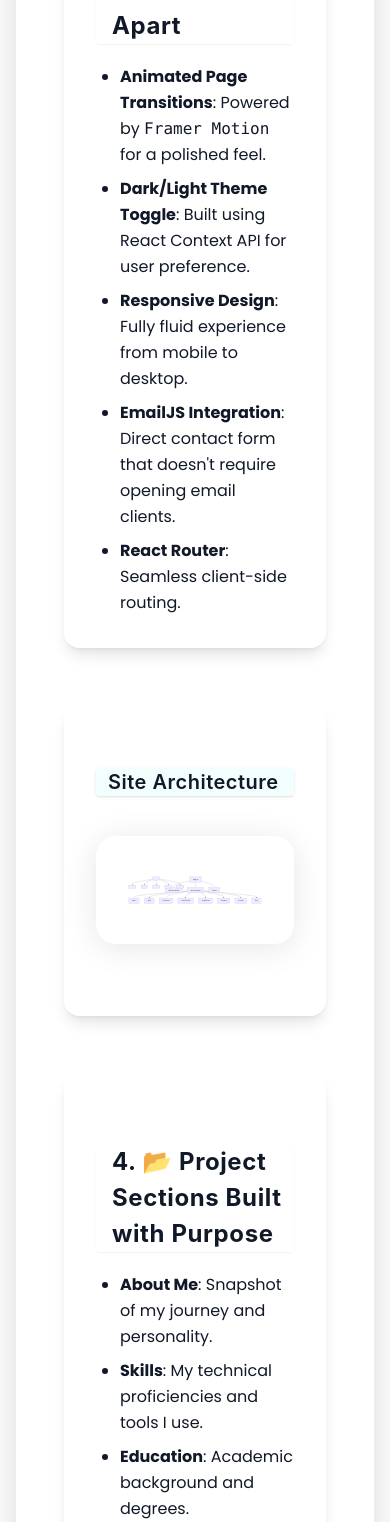
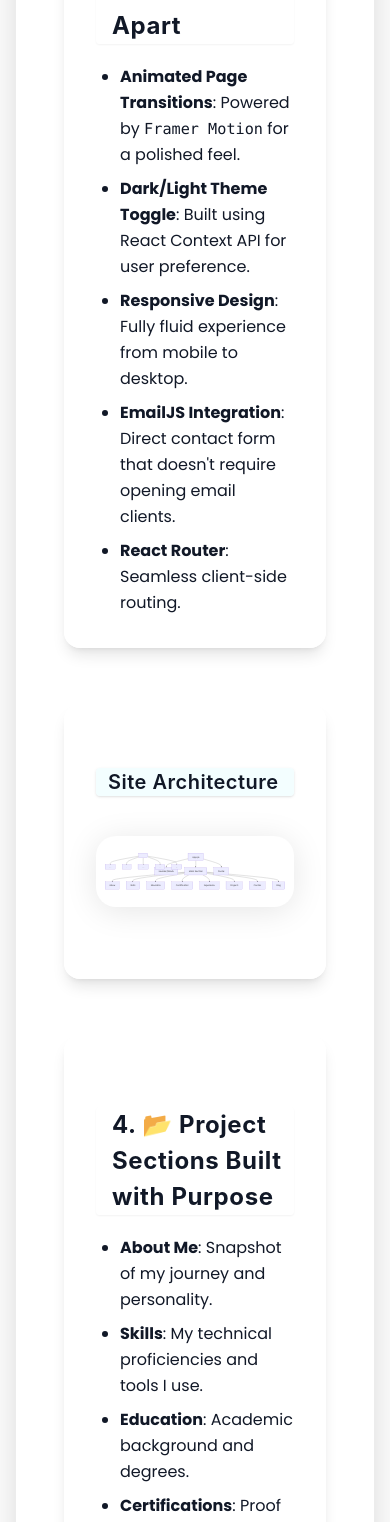
Before and after one commit to saicharankarasala/sai-charan-website, a React (Vite) app: page /blog/portfolio-case-study in a window 390 px wide. Shown: the part 2882-4404 px from the top of the page. Built offline with nearby package versions, Linux system fonts and the light colour scheme.

Commit message:
Enhance mobile responsiveness for blog diagrams, tables, and code blocks

```diff
--- a/src/index.css
+++ b/src/index.css
@@ -1284,3 +1284,29 @@
   padding: 2.5rem 2rem !important;
   display: block !important;
 }
+
+@media (max-width: 640px) {
+  .mermaid {
+    max-width: 100vw !important;
+    font-size: 1rem !important;
+    padding: 1rem 0.5rem !important;
+    overflow-x: auto !important;
+  }
+  .prose table {
+    display: block;
+    width: 100%;
+    overflow-x: auto;
+    font-size: 0.95rem;
+  }
+  .prose pre {
+    display: block;
+    width: 100%;
+    overflow-x: auto;
+    font-size: 0.95rem;
+    padding: 0.75rem 0.5rem;
+  }
+  .prose code {
+    font-size: 0.95rem;
+    word-break: break-word;
+  }
+}
```
